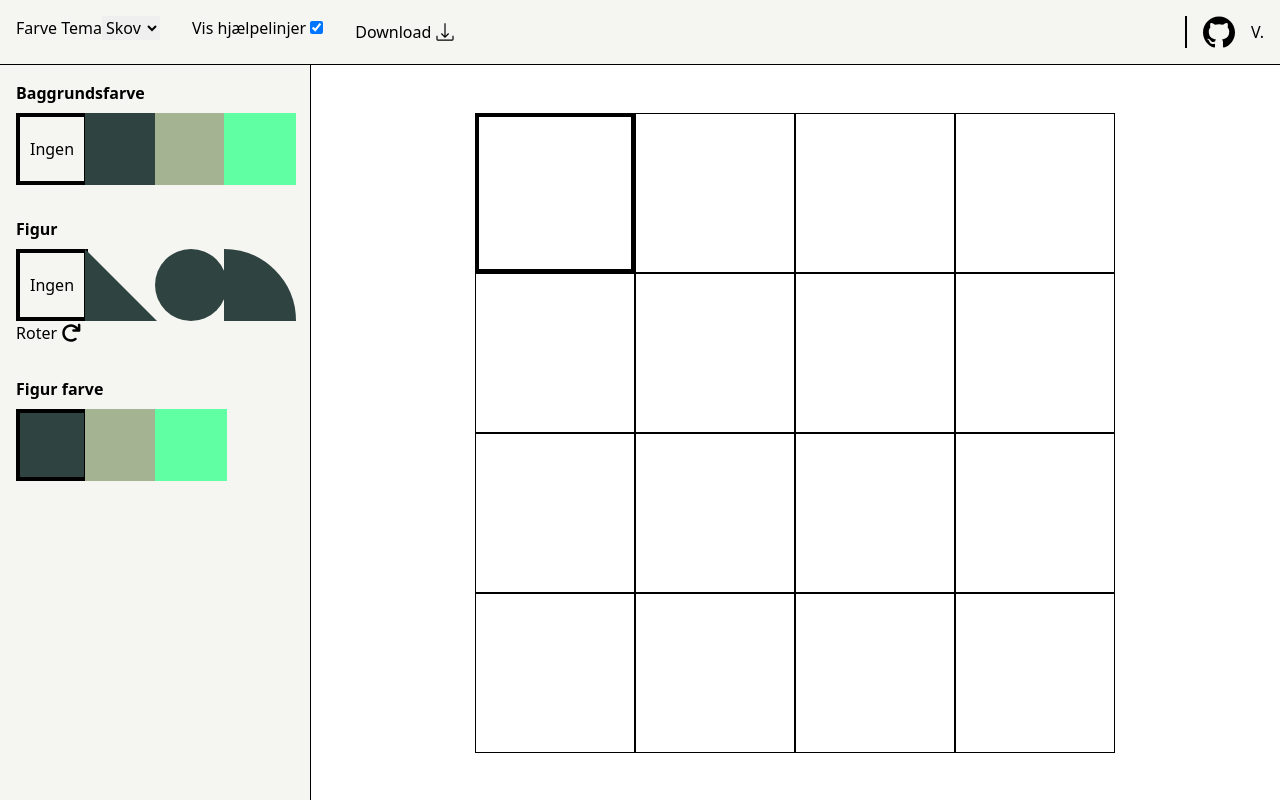
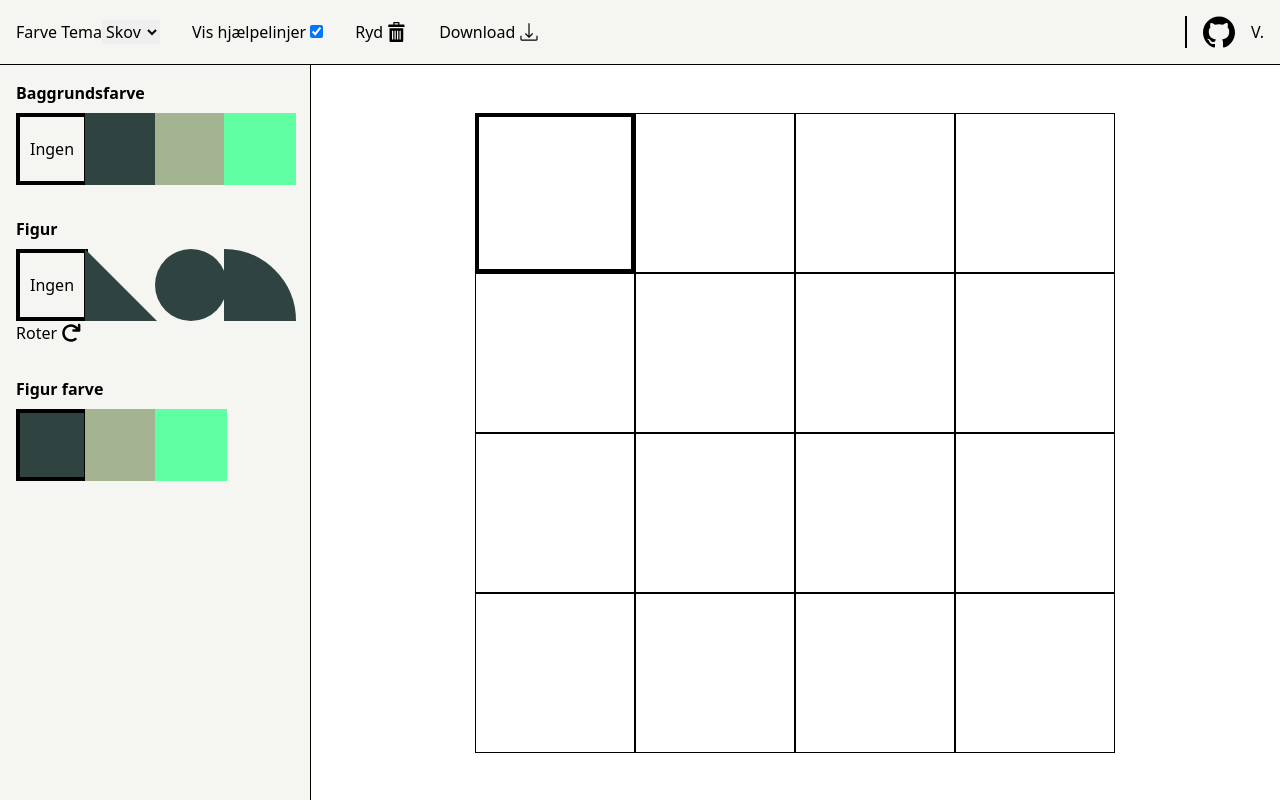
Before and after one commit to Adamduehansen/djoef-branding, a React (Create React App) app: page / in a window 1280 px wide. Built offline with nearby package versions, Linux system fonts and the light colour scheme.

Commit message:
Adds a way to clear the grid.

```diff
--- a/package.json
+++ b/package.json
@@ -1,6 +1,6 @@
 {
   "name": "djoef-branding-grid",
-  "version": "0.1.0",
+  "version": "0.1.1",
   "private": true,
   "dependencies": {
     "@testing-library/jest-dom": "^5.16.2",
--- a/src/components/Header.tsx
+++ b/src/components/Header.tsx
@@ -1,6 +1,7 @@
 import domToImage from 'dom-to-image';
 import download from 'downloadjs';
 import { useContext } from 'react';
+import { CellContext } from '../contexts/CellContext';
 import SettingsContext from '../contexts/SettingsContext';
 import ThemeSelector from './ThemeSelector';
 
@@ -10,10 +11,11 @@ interface Props {
 
 const Header = function ({ gridElement }: Props): JSX.Element {
   const { showGrid, setShowGrid } = useContext(SettingsContext);
+  const { clearCells } = useContext(CellContext);
 
   return (
     <div className='p-4 flex bg-canvas border-b justify-between'>
-      <div className='flex'>
+      <div className='flex items-center'>
         <div className='pr-8'>
           <ThemeSelector />
         </div>
@@ -30,6 +32,13 @@ const Header = function ({ gridElement }: Props): JSX.Element {
             }}
           />
         </div>
+        <button className='flex items-center pr-8' onClick={clearCells}>
+          <span className='pr-1'>Ryd</span>
+          <svg id='icon-bin' viewBox='0 0 32 32' className='w-[20px] h-[20px]'>
+            <path d='M4 10v20c0 1.1 0.9 2 2 2h18c1.1 0 2-0.9 2-2v-20h-22zM10 28h-2v-14h2v14zM14 28h-2v-14h2v14zM18 28h-2v-14h2v14zM22 28h-2v-14h2v14z'></path>
+            <path d='M26.5 4h-6.5v-2.5c0-0.825-0.675-1.5-1.5-1.5h-7c-0.825 0-1.5 0.675-1.5 1.5v2.5h-6.5c-0.825 0-1.5 0.675-1.5 1.5v2.5h26v-2.5c0-0.825-0.675-1.5-1.5-1.5zM18 4h-6v-1.975h6v1.975z'></path>
+          </svg>
+        </button>
         <button
           className='flex items-center'
           onClick={() => {
--- a/src/contexts/CellContext.ts
+++ b/src/contexts/CellContext.ts
@@ -20,6 +20,7 @@ interface CellContextProps {
   setCellShape: (cellId: string, shape: ShapeName) => void;
   setCellShapeColor: (cellId: string, color: ColorVariant) => void;
   setCellShapeRotation: (cellId: string, rotation: ShapeRotation) => void;
+  clearCells: () => void;
 }
 
 export const CellContext = createContext<CellContextProps>({
@@ -29,4 +30,5 @@ export const CellContext = createContext<CellContextProps>({
   setCellShape: () => {},
   setCellShapeColor: () => {},
   setCellShapeRotation: () => {},
+  clearCells: () => {},
 });
--- a/src/lib/CellProvider.tsx
+++ b/src/lib/CellProvider.tsx
@@ -8,8 +8,7 @@ import {
 } from '../contexts/CellContext';
 import { getGrid, storeGrid } from './db';
 
-const CellProvider: React.FC = function ({ children }) {
-  const [cells, setCells] = useState<Cell[]>(() => {
+const makeCleanGrid = function () {
   return [1, 2, 3, 4]
     .map((columnIndex) => {
       return [1, 2, 3, 4].map((rowIndex): Cell => {
@@ -22,7 +21,10 @@ const CellProvider: React.FC = function ({ children }) {
       });
     })
     .flat();
-  });
+};
+
+const CellProvider: React.FC = function ({ children }) {
+  const [cells, setCells] = useState<Cell[]>(makeCleanGrid);
   const [cellId, setCellId] = useState<string>(() => {
     return cells[0].id;
   });
@@ -109,6 +111,10 @@ const CellProvider: React.FC = function ({ children }) {
     });
   };
 
+  const onClearCells = function () {
+    setCells(makeCleanGrid);
+  };
+
   return (
     <CellContext.Provider
       value={{
@@ -119,6 +125,7 @@ const CellProvider: React.FC = function ({ children }) {
         setCellShapeColor: onSetCellShapeColor,
         setCellShapeRotation: onSetCellShapeRotation,
         cells: cells,
+        clearCells: onClearCells,
       }}
     >
       {children}
```
Lines whose indentation alone changed are shown as unchanged.
